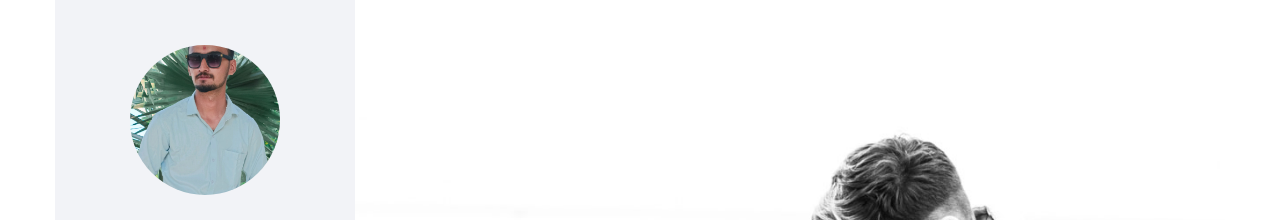
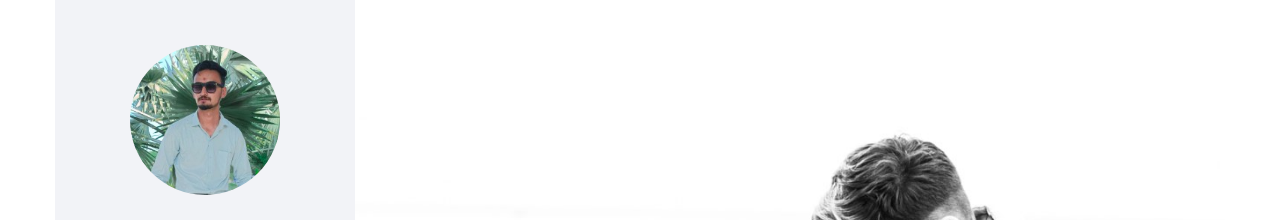
Before and after one commit to aadeshdevganiya/aadesh_24, a plain HTML site: page index.html in a window 1280 px wide. Shown: the top 220 px of the page. Drawn offline with nearby package versions, Linux system fonts and the light colour scheme; files whose address does not match are found by name; a web font is replaced by a local one.

Commit message:
index.html

```diff
--- a/index.html
+++ b/index.html
@@ -4,8 +4,8 @@
 <head>
 	<meta charset="utf-8">
 	<meta http-equiv="X-UA-Compatible" content="IE=edge">
-	<title>Aadesh Template</title>
-	<link rel="icon" type="image/x-icon" href="images/about4.jpg">
+	<title>Aadesh Devganiya</title>
+	<link rel="icon" type="image/x-icon" href="images/aadesh.jpg">
 	<meta name="viewport" content="width=device-width, initial-scale=1">
 	<meta name="description" content="" />
 	<meta name="keywords" content="" />
@@ -60,7 +60,7 @@
 				aria-expanded="false" aria-controls="navbar"><i></i></a>
 			<aside id="colorlib-aside" role="complementary" class="border js-fullheight">
 				<div class="text-center">
-					<div class="author-img" style="background-image: url(images/about4.jpg);"></div>
+					<div class="author-img" style="background-image: url(images/aadesh.jpg);"></div>
 					<h1 id="colorlib-logo"><a href="index.html">Aadesh Devganiya</a></h1>
 					<span class="position"><a href="#">Web Designer</a> in India</span>
 				</div>
```
